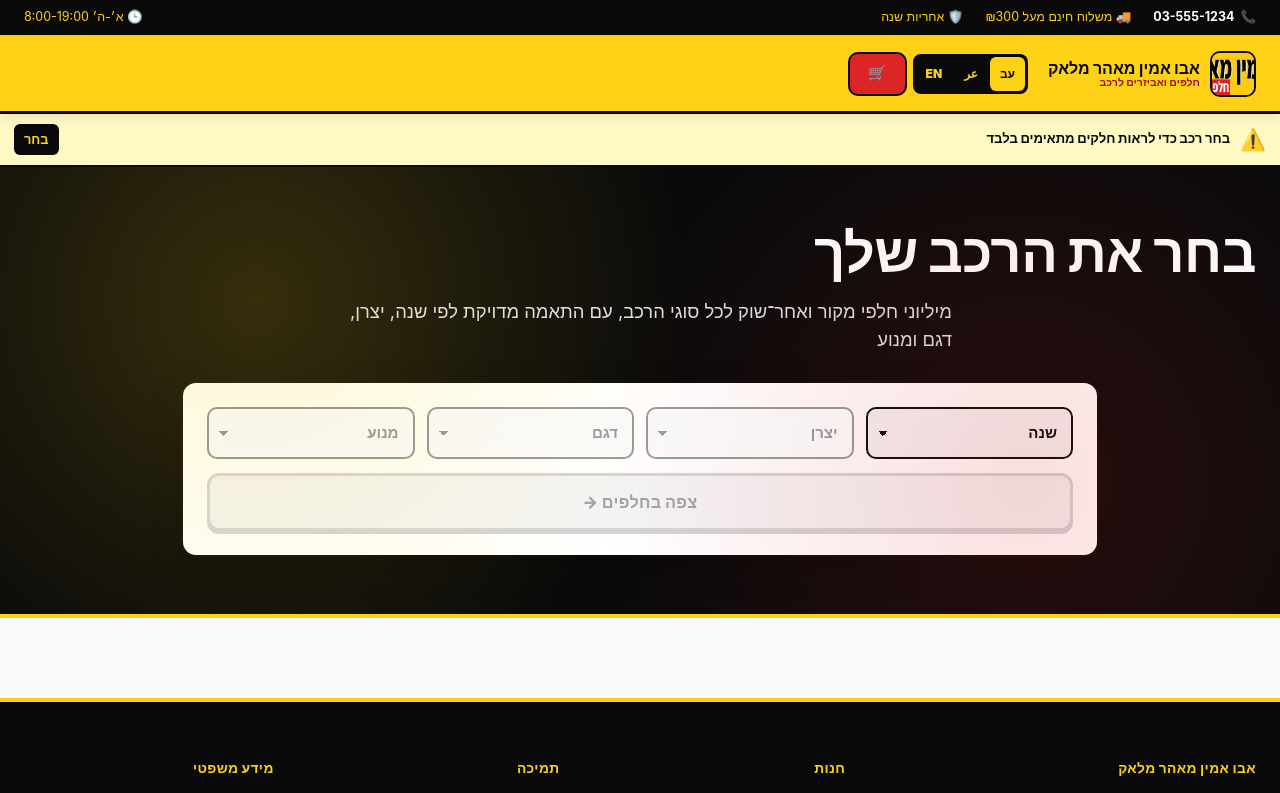
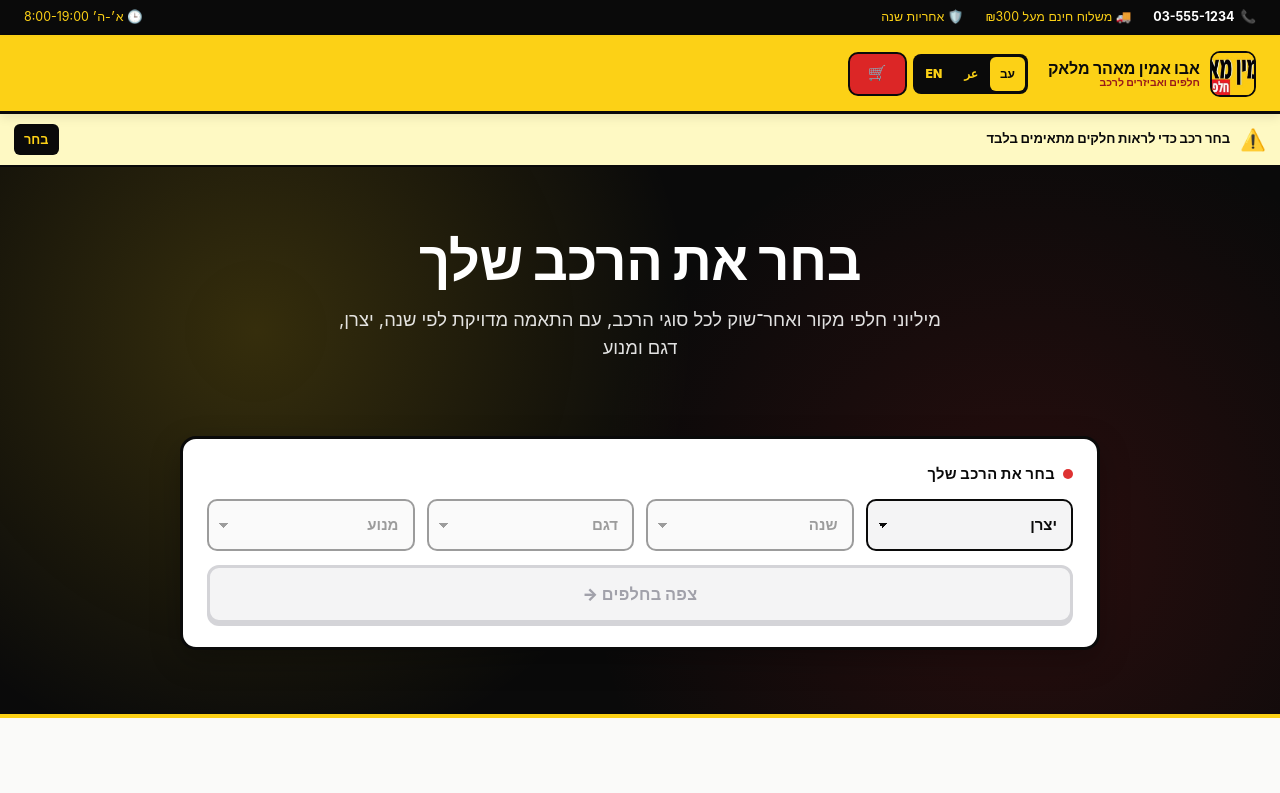
Before and after one commit to sanada123/abu-amin-spare-parts, a Next.js app: page /vehicle in a window 1280 px wide. Shown: the top 793 px of the page. Built offline with nearby package versions, Linux system fonts and the light colour scheme.

Commit message:
fix: reorder vehicle selector to make -> year -> model -> engine
Selector flow is now intuitive: pick brand first, then year, then model, then engine.
Previously required year first which is backwards (users know their car's make).
Applied to both homepage hero and /vehicle page.

```diff
--- a/app/page.tsx
+++ b/app/page.tsx
@@ -66,26 +66,29 @@ export default function Home() {
             </div>
             <div className="selector-grid">
               <select
+                value={make}
+                onChange={(e) => {
+                  setMake(e.target.value);
+                  setYear(""); setModel(""); setVehicleId("");
+                }}
+              >
+                <option value="">{tr("step_make", locale)}</option>
+                {makes.map((m) => <option key={m.slug} value={m.slug}>{m.name[locale]}</option>)}
+              </select>
+              <select
                 value={year}
+                disabled={!make}
                 onChange={(e) => {
                   setYear(parseInt(e.target.value) || "");
-                  setMake(""); setModel(""); setVehicleId("");
+                  setModel(""); setVehicleId("");
                 }}
               >
                 <option value="">{tr("step_year", locale)}</option>
                 {years.map((y) => <option key={y} value={y}>{y}</option>)}
               </select>
               <select
-                value={make}
+                value={model}
                 disabled={!year}
-                onChange={(e) => { setMake(e.target.value); setModel(""); setVehicleId(""); }}
-              >
-                <option value="">{tr("step_make", locale)}</option>
-                {makes.map((m) => <option key={m.slug} value={m.slug}>{m.name[locale]}</option>)}
-              </select>
-              <select
-                value={model}
-                disabled={!make}
                 onChange={(e) => { setModel(e.target.value); setVehicleId(""); }}
               >
                 <option value="">{tr("step_model", locale)}</option>
--- a/app/vehicle/page.tsx
+++ b/app/vehicle/page.tsx
@@ -1,24 +1,24 @@
 "use client";
 import { useRouter } from "next/navigation";
 import { useState, useMemo } from "react";
-import { uniqueYears, makesForYear, modelsForYearMake, enginesForYearMakeModel } from "@/lib/data";
+import { allMakes, yearsForMake, modelsForYearMake, enginesForYearMakeModel } from "@/lib/data";
 import { tr } from "@/lib/i18n";
 import { useLocale, setActiveVehicleId } from "@/lib/cart";
 
 export default function VehiclePage() {
   const locale = useLocale();
   const router = useRouter();
+  const [make, setMake] = useState("");
   const [year, setYear] = useState<number | "">("");
-  const [make, setMake] = useState("");
   const [model, setModel] = useState("");
   const [vehicleId, setVehicleId] = useState<number | "">("");
 
-  const years = useMemo(() => uniqueYears(), []);
-  const makes = useMemo(() => (year ? makesForYear(year) : []), [year]);
-  const models = useMemo(() => (year && make ? modelsForYearMake(year, make) : []), [year, make]);
+  const makes = useMemo(() => allMakes(), []);
+  const years = useMemo(() => (make ? yearsForMake(make) : []), [make]);
+  const models = useMemo(() => (make && year ? modelsForYearMake(year as number, make) : []), [make, year]);
   const engines = useMemo(
-    () => (year && make && model ? enginesForYearMakeModel(year, make, model) : []),
-    [year, make, model]
+    () => (make && year && model ? enginesForYearMakeModel(year as number, make, model) : []),
+    [make, year, model]
   );
 
   const submit = () => {
@@ -30,24 +30,52 @@ export default function VehiclePage() {
 
   return (
     <main>
-      <section className="hero">
+      <section className="hero" style={{ padding: 0, margin: 0, maxWidth: "100%" }}>
+        <div className="hero-inner">
           <h1>{tr("cta_select_vehicle", locale)}</h1>
           <p>{tr("hero_sub", locale)}</p>
+        </div>
+        <div className="selector-wrap">
           <div className="selector-card">
+            <div className="selector-title">
+              <span className="pulse"></span>
+              {tr("cta_select_vehicle", locale)}
+            </div>
             <div className="selector-grid">
-            <select value={year} onChange={(e) => { setYear(parseInt(e.target.value) || ""); setMake(""); setModel(""); setVehicleId(""); }}>
+              <select
+                value={make}
+                onChange={(e) => {
+                  setMake(e.target.value);
+                  setYear(""); setModel(""); setVehicleId("");
+                }}
+              >
+                <option value="">{tr("step_make", locale)}</option>
+                {makes.map((m) => <option key={m.slug} value={m.slug}>{m.name[locale]}</option>)}
+              </select>
+              <select
+                value={year}
+                disabled={!make}
+                onChange={(e) => {
+                  setYear(parseInt(e.target.value) || "");
+                  setModel(""); setVehicleId("");
+                }}
+              >
                 <option value="">{tr("step_year", locale)}</option>
                 {years.map((y) => <option key={y} value={y}>{y}</option>)}
               </select>
-            <select value={make} disabled={!year} onChange={(e) => { setMake(e.target.value); setModel(""); setVehicleId(""); }}>
-              <option value="">{tr("step_make", locale)}</option>
-              {makes.map((m) => <option key={m.slug} value={m.slug}>{m.name[locale]}</option>)}
-            </select>
-            <select value={model} disabled={!make} onChange={(e) => { setModel(e.target.value); setVehicleId(""); }}>
+              <select
+                value={model}
+                disabled={!year}
+                onChange={(e) => { setModel(e.target.value); setVehicleId(""); }}
+              >
                 <option value="">{tr("step_model", locale)}</option>
                 {models.map((m) => <option key={m.slug} value={m.slug}>{m.name[locale]}</option>)}
               </select>
-            <select value={vehicleId} disabled={!model} onChange={(e) => setVehicleId(parseInt(e.target.value) || "")}>
+              <select
+                value={vehicleId}
+                disabled={!model}
+                onChange={(e) => setVehicleId(parseInt(e.target.value) || "")}
+              >
                 <option value="">{tr("step_engine", locale)}</option>
                 {engines.map((e) => <option key={e.id} value={e.id}>{e.engine}</option>)}
               </select>
@@ -56,6 +84,7 @@ export default function VehiclePage() {
               {tr("view_parts", locale)} →
             </button>
           </div>
+        </div>
       </section>
     </main>
   );
--- a/lib/data.ts
+++ b/lib/data.ts
@@ -653,6 +653,12 @@ export function searchParts(q: string, vehicleId?: number) {
   });
 }
 
+export function allMakes() {
+  return getMakesFromVehicles();
+}
+export function yearsForMake(makeSlug: string) {
+  return getYearsForMake(makeSlug);
+}
 export function uniqueYears() {
   return Array.from(new Set(vehicles.map((v) => v.year))).sort((a, b) => b - a);
 }
```
Lines whose indentation alone changed are shown as unchanged.
